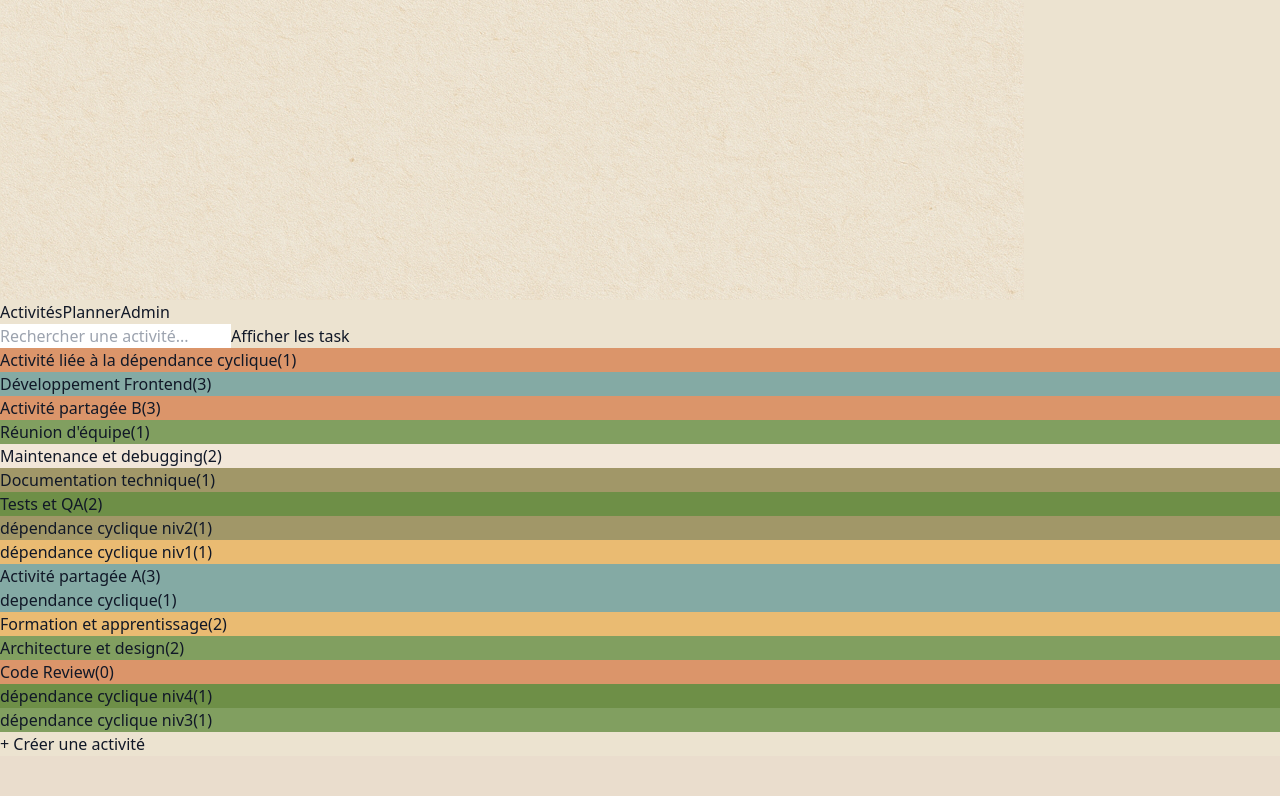
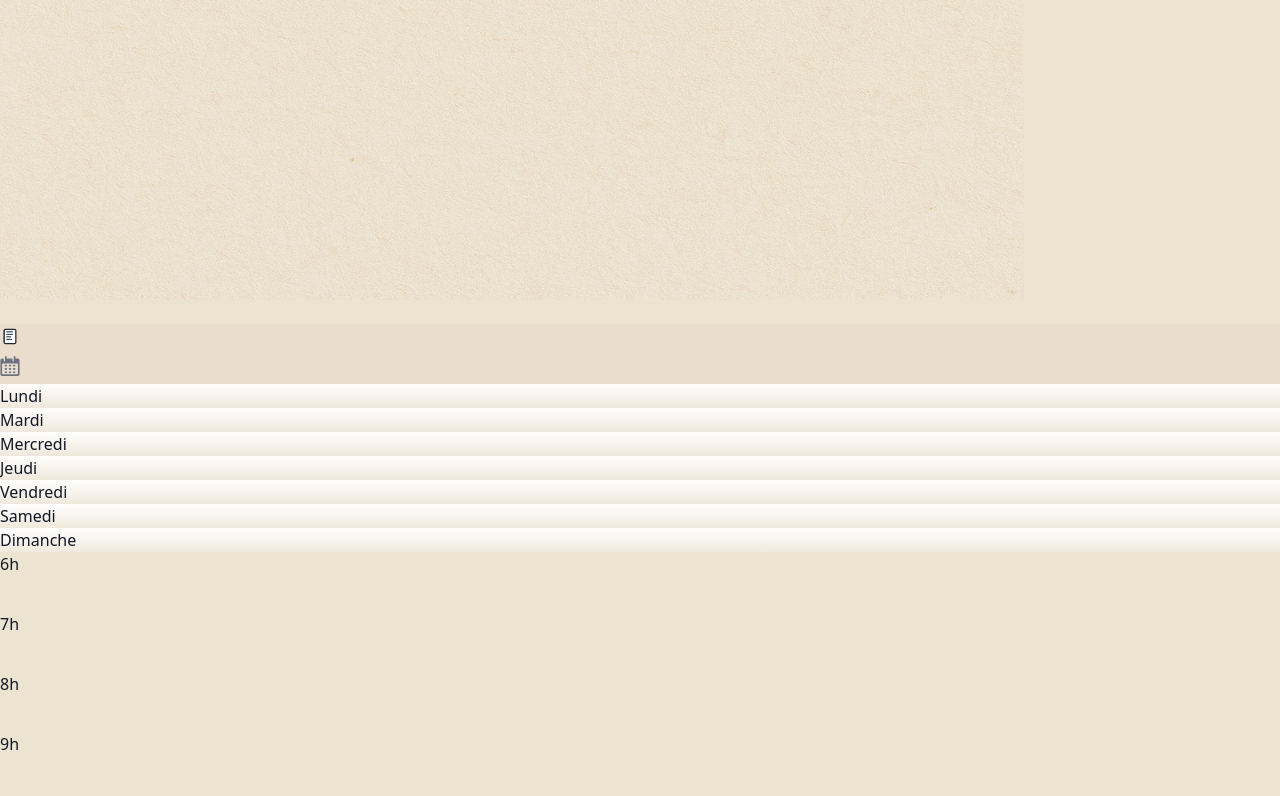
Before and after one commit to florianInfo/Flow, a React (Vite) app: page / in a window 1280 px wide. Shown: the part 724-1520 px from the top of the page. Before the commit the page ends 1480 px from the top, so only its background shows below. Built offline with nearby package versions, Linux system fonts and the light colour scheme.

Commit message:
split view

```diff
--- a/src/App.tsx
+++ b/src/App.tsx
@@ -34,7 +34,9 @@ function App() {
     setBorderRadiusClass(newBorderRadius)
   }, [settings.design?.borderRadius])
 
-  const [viewMode, setViewMode] = useState<ViewMode>('activities')
+  const [viewMode, setViewMode] = useState<ViewMode>('planner')
+  const [isSearchPanelOpen, setIsSearchPanelOpen] = useState(false)
+  const [isProfileMenuOpen, setIsProfileMenuOpen] = useState(false)
   const [user, setUser] = useState<User>({
     id: 1,
     activities: [],
@@ -683,7 +685,7 @@ function App() {
 
   return (
     <div className="h-screen select-none flex flex-col overflow-hidden" style={{ backgroundColor: '#ece3d0' }}>
-      <header className="w-full px-4 py-1 flex-shrink-0" style={{ backgroundColor: '#ece3d0' }}>
+      <header className="w-full px-4 py-1 flex-shrink-0 relative" style={{ backgroundColor: '#ece3d0' }}>
         <div className="flex items-center justify-between">
           <img
             src="/logo.png"
@@ -695,73 +697,59 @@ function App() {
             }}
           />
 
-          {/* Navigation entre les vues */}
+          {/* Navigation */}
           <nav className="flex gap-2 items-center">
+            {/* Icône profil avec menu déroulant */}
+            <div className="relative">
               <button
-              onClick={() => setViewMode('activities')}
-              className={`px-4 py-2 ${borderRadiusClass} transition-colors border-2 ${
-                viewMode === 'activities'
-                  ? 'bg-black text-white border-black'
-                  : 'bg-white text-black border-black hover:bg-gray-100'
-              }`}
+                onClick={() => setIsProfileMenuOpen(!isProfileMenuOpen)}
+                className={`p-2 ${borderRadiusClass} h-12 transition-colors border border-black bg-white text-black hover:bg-gray-100`}
+                aria-label="Menu profil"
               >
-              Activités
+                <svg
+                  xmlns="http://www.w3.org/2000/svg"
+                  className="h-5 w-5"
+                  fill="none"
+                  viewBox="0 0 24 24"
+                  stroke="currentColor"
+                  strokeWidth={2}
+                >
+                  <path strokeLinecap="round" strokeLinejoin="round" d="M16 7a4 4 0 11-8 0 4 4 0 018 0zM12 14a7 7 0 00-7 7h14a7 7 0 00-7-7z" />
+                </svg>
               </button>
+
+              {/* Menu déroulant */}
+              {isProfileMenuOpen && (
+                <>
+                  {/* Overlay pour fermer le menu en cliquant à l'extérieur */}
+                  <div
+                    className="fixed inset-0 z-10"
+                    onClick={() => setIsProfileMenuOpen(false)}
+                  />
+                  {/* Menu */}
+                  <div
+                    className={`absolute right-0 mt-2 w-48 ${borderRadiusClass} border border-black bg-white shadow-lg z-20`}
+                  >
                     <button
-              onClick={() => setViewMode('planner')}
-              className={`px-4 py-2 ${borderRadiusClass} transition-colors border-2 ${
-                viewMode === 'planner'
-                  ? 'bg-black text-white border-black'
-                  : 'bg-white text-black border-black hover:bg-gray-100'
-              }`}
-            >
-              Planner
-            </button>
-            <button
-              onClick={() => setViewMode('admin')}
-              className={`px-4 py-2 ${borderRadiusClass} transition-colors border-2 ${
-                viewMode === 'admin'
-                  ? 'bg-black text-white border-black'
-                  : 'bg-white text-black border-black hover:bg-gray-100'
-              }`}
+                      onClick={() => {
+                        setViewMode('admin')
+                        setIsProfileMenuOpen(false)
+                      }}
+                      className={`w-full text-left px-4 py-2 hover:bg-gray-100 transition-colors ${
+                        viewMode === 'admin' ? 'bg-gray-100 font-semibold' : ''
+                      } ${borderRadiusClass}`}
                     >
                       Admin
                     </button>
+                  </div>
+                </>
+              )}
+            </div>
           </nav>
         </div>
       </header>
 
-      {viewMode === 'activities' ? (
-        <main className="flex flex-col min-h-[calc(100vh-200px)] select-none flex-1">
-          {/* Panel de recherche d'activités */}
-          <div className="m-4">
-            <div className={`${borderRadiusClass} border-2 border-black bg-white shadow-lg overflow-hidden`}>
-              <SearchActivitiesPanel
-                activities={user.activities}
-                onDragStart={(e, activity) => {
-                  e.dataTransfer.effectAllowed = 'move'
-                  e.dataTransfer.setData('activity', JSON.stringify(activity))
-                  setDraggedActivity(activity)
-                }}
-                onDragEnd={() => {
-                  setDraggedActivity(null)
-                }}
-                onActivityClick={handleActivityClick}
-                onDelete={handleDelete} // Autoriser la suppression depuis la vue activities
-                showDragHint={false}
-                maxHeight="80vh"
-              />
-            </div>
-          </div>
-
-          <button
-            onClick={handleCreateActivity}
-            className={`fixed top-[75%] left-1/2 transform -translate-x-1/2 bg-white text-black border-2 border-black px-6 py-3 ${borderRadiusClass} shadow-lg hover:bg-black hover:text-white transition-colors cursor-pointer`}
-          >
-            + Créer une activité
-          </button>
-        </main>
-      ) : viewMode === 'admin' ? (
+      {viewMode === 'admin' ? (
         <Admin
           onResetUser={handleResetUser}
           onSaveUser={handleSaveUser}
@@ -771,29 +759,10 @@ function App() {
           onDeleteSave={handleDeleteSave}
         />
       ) : (
-        <div className="flex-1 min-h-0 overflow-hidden flex flex-col">
-          <div className="flex-shrink-0 m-4">
-            <div className={`h-full ${borderRadiusClass} border-2 border-black bg-white shadow-lg overflow-hidden flex flex-col`}>
-              <SearchActivitiesPanel
-                activities={user.activities}
-                onDragStart={(e, activity) => {
-                  e.dataTransfer.effectAllowed = 'move'
-                  e.dataTransfer.setData('activity', JSON.stringify(activity))
-                  setDraggedActivity(activity)
-                }}
-                onDragEnd={() => {
-                  setDraggedActivity(null)
-                }}
-                onActivityClick={handleActivityClick}
-                disabled={plannerMode === 'calendrier'}
-                maxHeight="100%"
-              />
-            </div>
-          </div>
-
-          {/* Planner - 60% de l'espace */}
-          <div className="flex-1 min-h-0 overflow-hidden m-4">
-            <div className={`h-full ${borderRadiusClass} border-2 border-black bg-white shadow-lg overflow-hidden`}>
+        <div className="flex-1 min-h-0 overflow-hidden flex relative">
+          {/* Planner - prend toute la page */}
+          <div className={`flex-1 min-h-0 overflow-hidden transition-all duration-300 ${isSearchPanelOpen ? 'mr-80' : 'mr-12'}`}>
+            <div className={`h-full m-4 ${borderRadiusClass} border border-black bg-white shadow-lg overflow-hidden`}>
               <Planner
                 activities={user.activities}
                 scheduledActivities={user.templates.flatMap(t => t.scheduledActivities)}
@@ -830,8 +799,36 @@ function App() {
               />
             </div>
           </div>
-          {/* Espace entre les deux - 5% */}
-          <div className="flex-shrink-0" style={{ flex: '0 0 2.5%' }}></div>
+
+          {/* Panneau latéral de recherche - toujours visible, bandeau étroit quand fermé */}
+          <div
+            className={`fixed ${borderRadiusClass} top-24 right-0 bottom-0 bg-white border border-black shadow-lg transition-all duration-300 z-30 ${
+              isSearchPanelOpen ? 'w-80' : 'w-12'
+            }`}
+          >
+            <div className={`h-full ${borderRadiusClass} overflow-hidden flex flex-col`}>
+              <SearchActivitiesPanel
+                activities={user.activities}
+                onDragStart={(e, activity) => {
+                  e.dataTransfer.effectAllowed = 'move'
+                  e.dataTransfer.setData('activity', JSON.stringify(activity))
+                  setDraggedActivity(activity)
+                }}
+                onDragEnd={() => {
+                  setDraggedActivity(null)
+                }}
+                onActivityClick={handleActivityClick}
+                onActivityDoubleClick={handleActivityClick}
+                onDelete={handleDelete}
+                onCreateActivity={handleCreateActivity}
+                disabled={plannerMode === 'calendrier'}
+                borderRadiusClass={borderRadiusClass}
+                isOpen={isSearchPanelOpen}
+                onClose={() => setIsSearchPanelOpen(false)}
+                onOpen={() => setIsSearchPanelOpen(true)}
+              />
+            </div>
+          </div>
         </div>
       )}
 
--- a/src/components/ActivityBadge.tsx
+++ b/src/components/ActivityBadge.tsx
@@ -8,6 +8,7 @@ interface ActivityBadgeProps {
   onDragStart?: (e: React.DragEvent) => void
   onDragEnd?: () => void
   onClick?: () => void
+  onDoubleClick?: () => void
   borderRadiusClass?: string
 }
 
@@ -18,6 +19,7 @@ export default function ActivityBadge({
   onDragStart,
   onDragEnd,
   onClick,
+  onDoubleClick,
   borderRadiusClass = 'rounded-xl',
 }: ActivityBadgeProps) {
   const backgroundColor = getColorHex(activity.color)
@@ -30,8 +32,9 @@ export default function ActivityBadge({
       onDragStart={onDragStart}
       onDragEnd={onDragEnd}
       onClick={onClick}
-      className={`inline-flex items-center gap-2 px-3 py-1.5 ${borderRadiusClass} shadow-sm transition-all duration-300 ease-in-out border-2 border-black ${
-        draggable || onClick ? 'cursor-pointer' : 'cursor-default'
+      onDoubleClick={onDoubleClick}
+      className={`inline-flex h-8 items-center gap-2 px-3 py-1.5 ${borderRadiusClass} shadow-sm transition-all duration-300 ease-in-out border border-black ${
+        draggable || onClick || onDoubleClick ? 'cursor-pointer' : 'cursor-default'
       }`}
       style={{
         backgroundColor,
--- a/src/components/ActivityBlock.tsx
+++ b/src/components/ActivityBlock.tsx
@@ -63,7 +63,7 @@ export default function ActivityBlock({
     padding: '4px 8px',
     fontSize: '12px',
     opacity: isScheduled ? 0.80 : 1,
-    borderWidth: isSelected ? '2.5px' : '1.5px',
+    borderWidth: isSelected ? '2px' : '1px',
     borderStyle: 'solid',
     borderColor: 'black',
     zIndex: isSelected ? 15 : isScheduled ? 5 : 10,
--- a/src/components/SearchActivitiesPanel.tsx
+++ b/src/components/SearchActivitiesPanel.tsx
@@ -10,10 +10,14 @@ interface SearchActivitiesPanelProps {
   onDragStart?: (e: React.DragEvent, activity: Activity) => void
   onDragEnd?: () => void
   onActivityClick?: (activity: Activity) => void
+  onActivityDoubleClick?: (activity: Activity) => void
   onDelete?: (id: number | undefined) => void // Handler pour supprimer une activité
+  onCreateActivity?: () => void // Handler pour créer une nouvelle activité
   disabled?: boolean
-  showDragHint?: boolean // Afficher le texte "Glissez une activité vers le planner"
-  maxHeight?: string // Hauteur maximale pour contrôler la taille et le scroll
+  borderRadiusClass?: string // borderRadiusClass variabilisé passé en prop
+  isOpen?: boolean // Indique si le panneau est ouvert
+  onClose?: () => void // Handler pour fermer le panneau
+  onOpen?: () => void // Handler pour ouvrir le panneau
 }
 
 export default function SearchActivitiesPanel({
@@ -21,12 +25,18 @@ export default function SearchActivitiesPanel({
   onDragStart,
   onDragEnd,
   onActivityClick,
+  onActivityDoubleClick,
   onDelete,
+  onCreateActivity,
   disabled = false,
-  maxHeight,
+  borderRadiusClass,
+  isOpen = false,
+  onClose,
+  onOpen,
 }: SearchActivitiesPanelProps) {
   const { settings } = useAppSettings()
-  const borderRadiusClass = getBorderRadiusFromSettings(settings)
+  const defaultBorderRadiusClass = getBorderRadiusFromSettings(settings)
+  const finalBorderRadiusClass = borderRadiusClass || defaultBorderRadiusClass
   const [searchTerm, setSearchTerm] = useState('')
   const [showTasks, setShowTasks] = useState(true) // Par défaut, afficher les tasks (activités avec recurringActivities)
 
@@ -43,32 +53,74 @@ export default function SearchActivitiesPanel({
     ? ActivitySearch.search(taskFilteredActivities, searchTerm, defaultSearchRules)
     : taskFilteredActivities
 
+  // Si le panneau n'est pas ouvert, afficher le bandeau vertical
+  if (!isOpen) {
     return (
-    <div className="p-4 flex-shrink-0 flex flex-col" style={{ maxHeight: maxHeight || 'none' }}>
-      {/* Barre de recherche et switch */}
-      <div className="flex items-center gap-4 mb-3 flex-shrink-0">
+      <div className="h-full cursor-pointer flex items-center justify-center bg-white cursor-pointer hover:bg-gray-50 transition-colors" onClick={onOpen}>
+        <div
+          className="text-black font-medium text-lg select-none"
+          style={{
+            writingMode: 'vertical-rl',
+            textOrientation: 'mixed',
+            transform: 'rotate(180deg)'
+          }}
+        >
+          Activités
+        </div>
+      </div>
+    )
+  }
+
+  return (
+    <div className="h-full flex flex-col p-2 relative">
+      {/* Bouton croix pour fermer */}
+      {onClose && (
+        <button
+          onClick={onClose}
+          className={`relative flex justify-end [&_*]:cursor-pointer ${finalBorderRadiusClass} mb-2 transition-colors z-10`}
+          aria-label="Fermer le panneau"
+        >
+          <svg
+            xmlns="http://www.w3.org/2000/svg"
+            className="h-5 w-5 text-black"
+            fill="none"
+            viewBox="0 0 24 24"
+            stroke="currentColor"
+            strokeWidth={2}
+          >
+            <path strokeLinecap="round" strokeLinejoin="round" d="M6 18L18 6M6 6l12 12" />
+          </svg>
+        </button>
+      )}
+
+      {/* Champ de recherche */}
+      <div className="mb-4 flex-shrink-0">
         <input
           type="text"
           placeholder="Rechercher une activité..."
           value={searchTerm}
           onChange={(e) => setSearchTerm(e.target.value)}
-          className="flex-1 px-3 py-2 border border-black rounded-xl outline-none focus:ring-2 focus:ring-black text-black"
+          className={`h-8 w-full px-3 py-2 border border-black ${finalBorderRadiusClass} outline-none focus:ring-2 focus:ring-black text-black`}
           style={{
             '--tw-ring-color': '#000000',
           } as React.CSSProperties}
         />
+      </div>
+
+      {/* Switch avec borderRadiusClass variabilisé */}
+      <div className="mb-4 flex-shrink-0">
         <label className="flex items-center gap-2 cursor-pointer">
           <span className="text-sm font-medium text-black">Afficher les task</span>
           <button
             type="button"
             onClick={() => setShowTasks(!showTasks)}
-            className={`relative inline-flex h-6 w-11 items-center rounded-xl transition-colors ${
+            className={`relative inline-flex h-4 w-11 items-center ${finalBorderRadiusClass} transition-colors ${
               showTasks ? 'bg-black' : 'bg-gray-300'
             }`}
             aria-label="Afficher les task"
           >
             <span
-              className={`inline-block h-4 w-4 transform rounded-xl bg-white transition-transform ${
+              className={`inline-block h-4 w-4 transform ${finalBorderRadiusClass} bg-white transition-transform ${
                 showTasks ? 'translate-x-6' : 'translate-x-1'
               }`}
             />
@@ -76,24 +128,25 @@ export default function SearchActivitiesPanel({
         </label>
       </div>
 
-      {/* Liste des activités */}
+      {/* Liste des activités - 50vh scrollable */}
       <div
-        className="flex items-center gap-2 flex-wrap overflow-y-auto"
+        className="overflow-y-auto mb-4 flex-shrink-0"
         style={{
           scrollBehavior: 'smooth',
           scrollbarWidth: 'thin',
-          maxHeight: maxHeight ? `calc(${maxHeight}` : 'none',
-          overflowY: maxHeight ? 'auto' : 'visible'
+          height: '50vh',
+          flex: '0 0 50vh'
         }}
       >
         {filteredActivities.length > 0 ? (
-          filteredActivities.map(activity => (
+          <div className="flex flex-col gap-2">
+            {filteredActivities.map(activity => (
               <ActivityBadge
                 key={activity.id}
                 activity={activity}
                 onDelete={onDelete}
                 draggable={!disabled && !!onDragStart}
-              borderRadiusClass={borderRadiusClass}
+                borderRadiusClass={finalBorderRadiusClass}
                 onDragStart={(e) => {
                   if (!disabled && onDragStart) {
                     e.dataTransfer.effectAllowed = 'move'
@@ -111,12 +164,30 @@ export default function SearchActivitiesPanel({
                     onActivityClick(activity)
                   }
                 }}
+                onDoubleClick={() => {
+                  if (!disabled && onActivityDoubleClick) {
+                    onActivityDoubleClick(activity)
+                  }
+                }}
               />
-          ))
+            ))}
+          </div>
         ) : (
           <span className="text-gray-500 text-sm">Aucune activité trouvée</span>
         )}
       </div>
+
+      {/* Bouton de création d'activité */}
+      {onCreateActivity && (
+        <div className="flex-shrink-0">
+          <button
+            onClick={onCreateActivity}
+            className={`h-12 w-full bg-white text-black border border-black p-2 ${finalBorderRadiusClass} shadow-lg hover:bg-black hover:text-white transition-colors cursor-pointer`}
+          >
+            + Créer une activité
+          </button>
+        </div>
+      )}
     </div>
   )
 }
```
Lines whose indentation alone changed are shown as unchanged.
